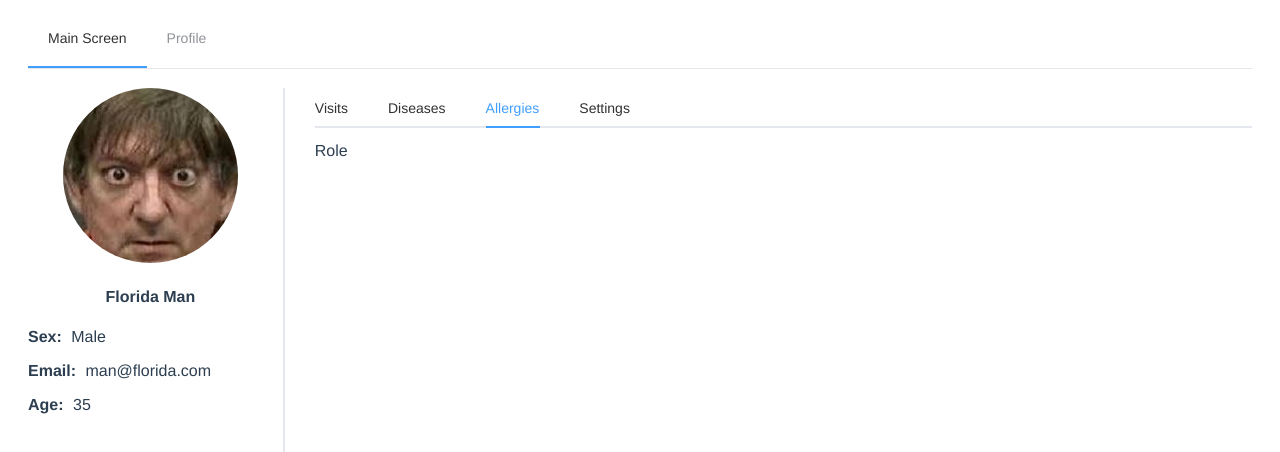
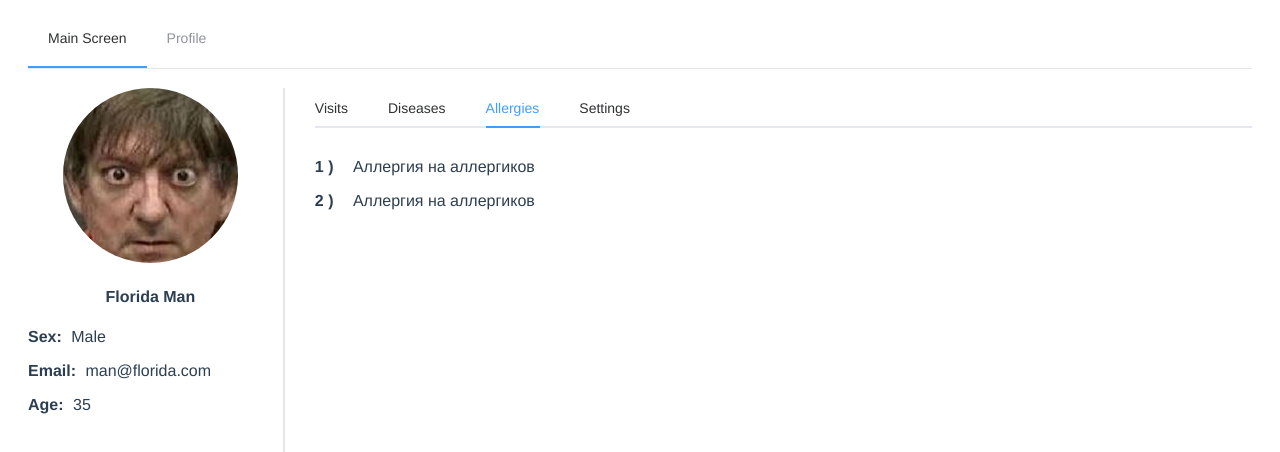
Before and after one commit to katseliv/healthcare-frontend, a Vue app: page /portal/profile in a window 1280 px wide. Both pictures are taken after a click on the tab "Allergies". Shown: the top 452 px of the page. Built offline with nearby package versions, Linux system fonts and the light colour scheme.

Commit message:
allergies added to patient profile

```diff
--- /dev/null
+++ b/src/components/Allergies.vue
@@ -0,0 +1,34 @@
+<template>
+  <el-scrollbar height="300px" class="el-scollbar">
+    <p class="item" :key="allergy.id" v-for="(allergy, i) in allergies">
+      <span>{{ i + 1 }} )</span> {{ allergy.description }}
+    </p>
+  </el-scrollbar>
+</template>
+
+<script lang="ts">
+import { defineComponent } from "vue";
+import Allergy from "@/models/allergy.model";
+
+export default defineComponent({
+  data() {
+    return {
+      allergies: [
+        {
+          description: "Аллергия на аллергиков",
+        },
+        {
+          description: "Аллергия на аллергиков",
+        },
+      ] as Allergy[],
+    };
+  },
+});
+</script>
+
+<style scoped>
+span {
+  font-weight: bold;
+  margin-right: 15px;
+}
+</style>
--- a/src/views/Profile.vue
+++ b/src/views/Profile.vue
@@ -15,9 +15,9 @@
       <el-tab-pane class="profile__tab" label="Diseases" name="second"
         >Config</el-tab-pane
       >
-      <el-tab-pane class="profile__tab" label="Allergies" name="third"
-        >Role</el-tab-pane
-      >
+      <el-tab-pane class="profile__tab" label="Allergies" name="third">
+        <Allergies />
+      </el-tab-pane>
       <el-tab-pane class="profile__tab" label="Settings" name="fourth">
         <PatientProfileSettings />
       </el-tab-pane>
@@ -29,6 +29,7 @@
 import Patient from "@/models/patient.model";
 import { defineComponent } from "vue";
 import PatientProfileSettings from "../components/PatientProfileSettings.vue";
+import Allergies from "../components/Allergies.vue";
 
 export default defineComponent({
   data() {
@@ -48,6 +49,7 @@ export default defineComponent({
   },
   components: {
     PatientProfileSettings,
+    Allergies,
   },
 });
 </script>
```
Also changed, not shown: src/models/allergy.model.ts (added, +7 -0 lines).
